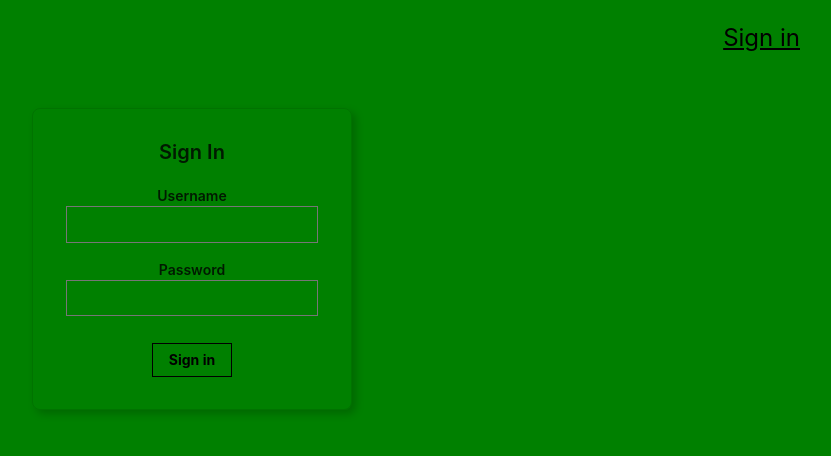
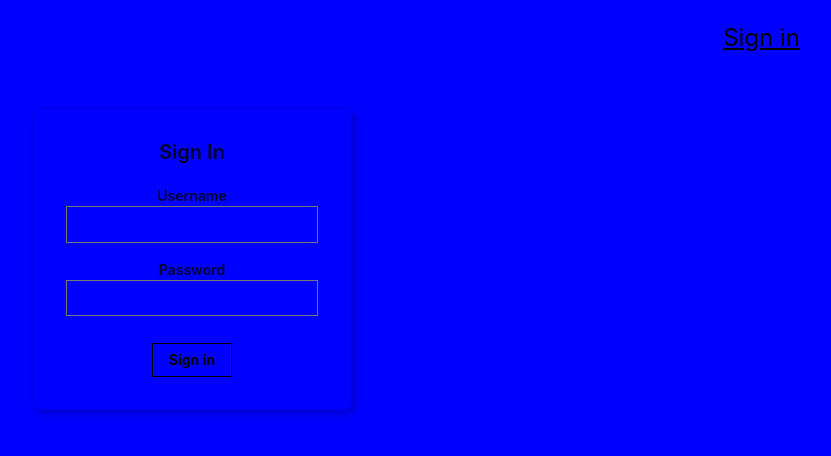
Before and after one commit to filip-p/demo-frontend-repository, a React (Create React App) app: page / in a window 1280 px wide. Shown: the top 456 px of the page, without its empty margins (448-1279 px from the left). Built offline with nearby package versions, Linux system fonts and the light colour scheme.

Commit message:
Update index.css
change color to blue

```diff
--- a/src/index.css
+++ b/src/index.css
@@ -5,7 +5,7 @@ body {
     sans-serif;
   -webkit-font-smoothing: antialiased;
   -moz-osx-font-smoothing: grayscale;
-  background: green;
+  background: blue;
 }
 
 code {
```
